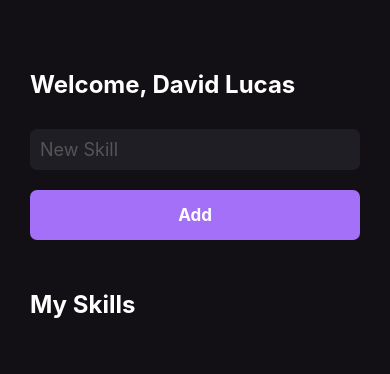
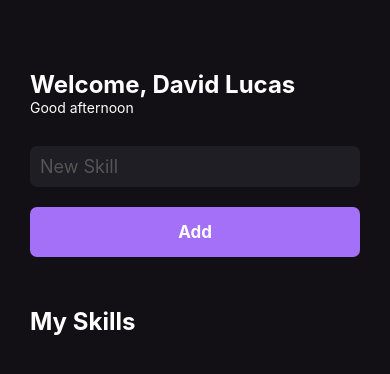
Before and after one commit to thereallucas98/react-native-myskills, a React Native app: screen / in a window 390 px wide. Shown: the top 374 px of the page. Built offline with nearby package versions, Linux system fonts and the light colour scheme.

Commit message:
Finalizando o app com JavaScript

```diff
--- a/App.js
+++ b/App.js
@@ -1,8 +1,12 @@
 import React from 'react';
+import { StatusBar } from 'react-native';
 import { Home } from './src/pages/Home';
 
 export default function App() {
   return (
-    <Home />
+    <>
+      <StatusBar barStyle="light-content" />
+      <Home />
+    </>
   );
 }
--- a/src/pages/Home.js
+++ b/src/pages/Home.js
@@ -1,11 +1,11 @@
-import React, { useState } from 'react';
+import React, { useState, useEffect } from 'react';
 import {
   Text,
   StyleSheet,
   View,
   TextInput,
   Platform,
-  FlatList
+  FlatList,
 } from 'react-native';
 
 import { Button } from '../components/Button';
@@ -14,14 +14,29 @@
 export function Home() {
   const [newSkill, setNewSkill] = useState('');
   const [mySkills, setMySkills] = useState([]);
+  const [greeting, setGretting] = useState('');
 
   function handleAddNewSkill() {
     setMySkills(oldSate => [...oldSate, newSkill]);
   }
 
+  useEffect(() => {
+    const currentHour = new Date().getHours();
+
+    if (currentHour < 12) {
+      setGretting('Good morning');
+    } else if (currentHour >= 12 && currentHour < 18) {
+      setGretting('Good afternoon');
+    } else {
+      setGretting('Good night');
+    }
+  }, [mySkills])
+
   return (
     <View style={styles.container}>
       <Text style={styles.title}>Welcome, David Lucas</Text>
+
+      <Text style={styles.greetings}>{greeting}</Text>
 
       <TextInput
         style={styles.input}
@@ -68,4 +83,7 @@
     marginTop: 30,
     borderRadius: 7,
   },
+  greetings: {
+    color: '#FFF',
+  }
 });
```
